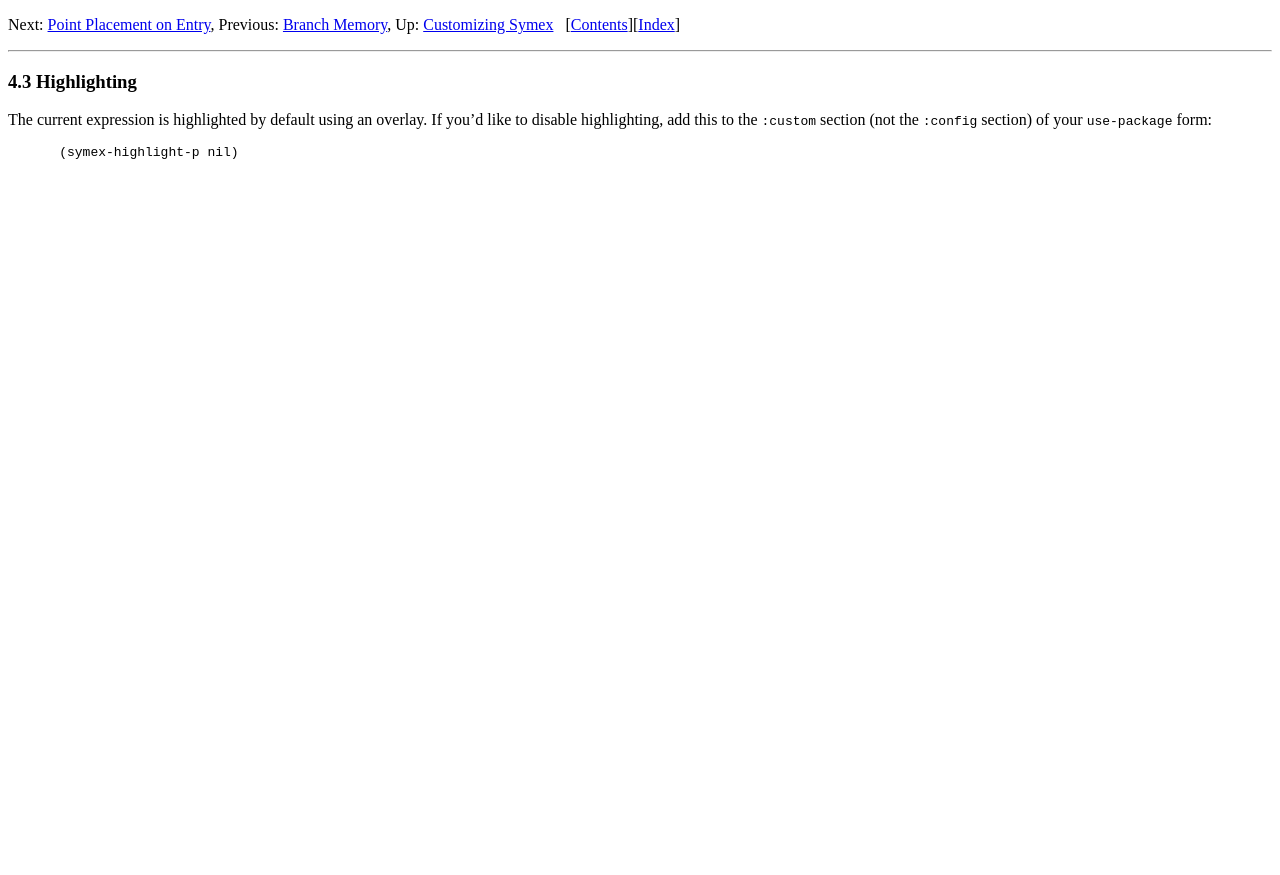
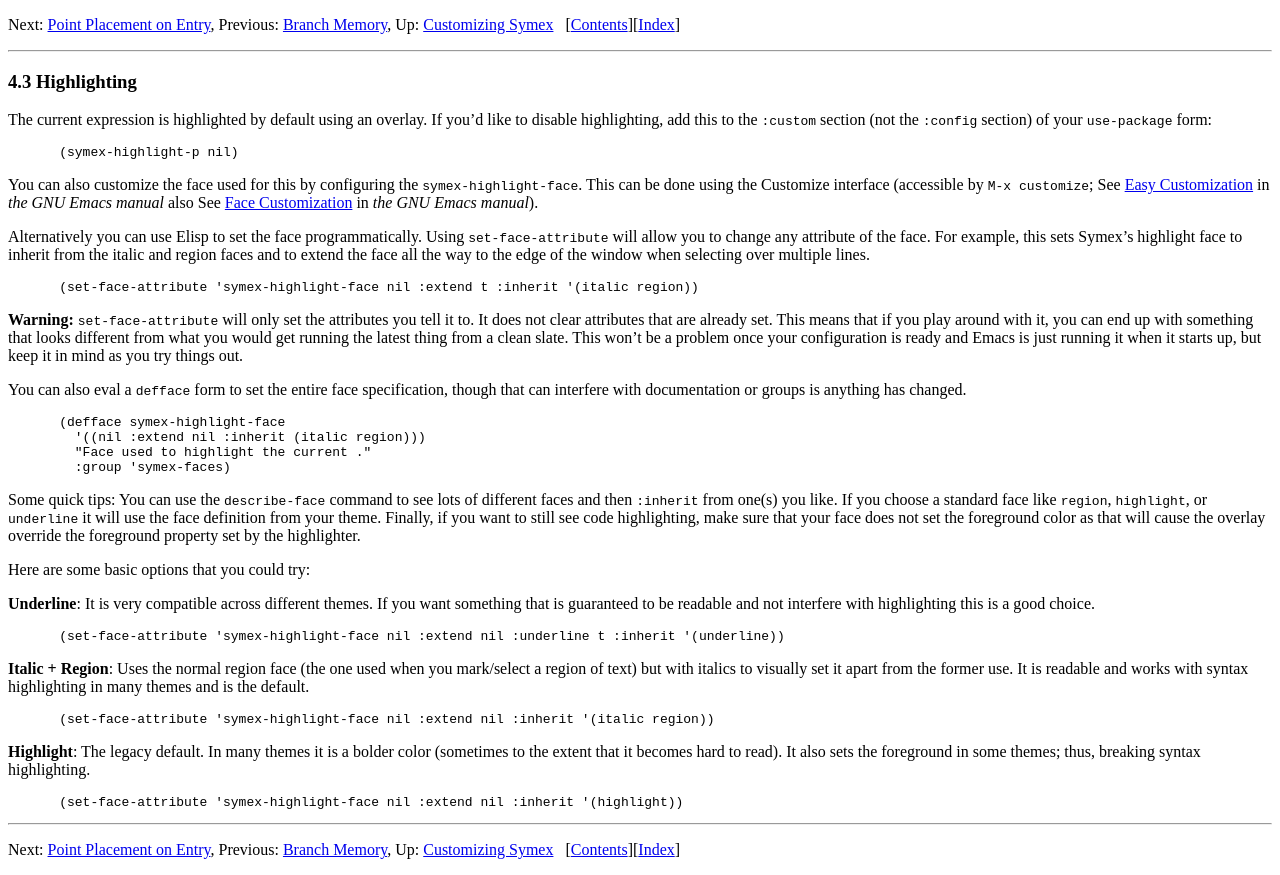
Before and after one commit to drym-org/symex.el, a plain HTML site: page Highlighting.html in a window 1280 px wide. Before the commit the page ends 800 px from the top, so only its background shows below. Drawn offline with Linux system fonts and the light colour scheme.

Commit message:
Deploying to gh-pages from @ drym-org/symex.el@77afda2cdce80fa06100bfbf6f661a71ebc2b456 🚀

```diff
--- a/Highlighting.html
+++ b/Highlighting.html
@@ -49,6 +49,52 @@
 <pre class="lisp-preformatted">(symex-highlight-p nil)
 </pre></div>
 
+<p>You can also customize the face used for this by configuring the <code class="code">symex-highlight-face</code>. This can be done using the Customize interface (accessible by <code class="code">M-x customize</code>; See <a data-manual="emacs" href="https://www.gnu.org/software/emacs/manual/html_node/emacs/Easy-Customization.html#Easy-Customization">Easy Customization</a> in <cite class="cite">the GNU Emacs manual</cite> also See <a data-manual="emacs" href="https://www.gnu.org/software/emacs/manual/html_node/emacs/Face-Customization.html#Face-Customization">Face Customization</a> in <cite class="cite">the GNU Emacs manual</cite>).
+</p>
+<p>Alternatively you can use Elisp to set the face programmatically. Using <code class="code">set-face-attribute</code> will allow you to change any attribute of the face. For example, this sets Symex&rsquo;s highlight face to inherit from the italic and region faces and to extend the face all the way to the edge of the window when selecting over multiple lines.
+</p>
+<div class="example lisp">
+<pre class="lisp-preformatted">(set-face-attribute 'symex-highlight-face nil :extend t :inherit '(italic region))
+</pre></div>
+
+<p><strong class="strong">Warning:</strong> <code class="code">set-face-attribute</code> will only set the attributes you tell it to. It does not clear attributes that are already set. This means that if you play around with it, you can end up with something that looks different from what you would get running the latest thing from a clean slate. This won&rsquo;t be a problem once your configuration is ready and Emacs is just running it when it starts up, but keep it in mind as you try things out.
+</p>
+<p>You can also eval a <code class="code">defface</code> form to set the entire face specification, though that can interfere with documentation or groups is anything has changed.
+</p>
+<div class="example lisp">
+<pre class="lisp-preformatted">(defface symex-highlight-face
+  '((nil :extend nil :inherit (italic region)))
+  &quot;Face used to highlight the current .&quot;
+  :group 'symex-faces)
+</pre></div>
+
+<p>Some quick tips: You can use the <code class="code">describe-face</code> command to see lots of different faces and then <code class="code">:inherit</code> from one(s) you like. If you choose a standard face like <code class="code">region</code>, <code class="code">highlight</code>, or <code class="code">underline</code> it will use the face definition from your theme. Finally, if you want to still see code highlighting, make sure that your face does not set the foreground color as that will cause the overlay override the foreground property set by the highlighter.
+</p>
+<p>Here are some basic options that you could try:
+</p>
+<p><strong class="strong">Underline</strong>: It is very compatible across different themes. If you want something that is guaranteed to be readable and not interfere with highlighting this is a good choice.
+</p>
+<div class="example lisp">
+<pre class="lisp-preformatted">(set-face-attribute 'symex-highlight-face nil :extend nil :underline t :inherit '(underline))
+</pre></div>
+
+<p><strong class="strong">Italic + Region</strong>: Uses the normal region face (the one used when you mark/select a region of text) but with italics to visually set it apart from the former use. It is readable and works with syntax highlighting in many themes and is the default.
+</p>
+<div class="example lisp">
+<pre class="lisp-preformatted">(set-face-attribute 'symex-highlight-face nil :extend nil :inherit '(italic region))
+</pre></div>
+
+<p><strong class="strong">Highlight</strong>: The legacy default. In many themes it is a bolder color (sometimes to the extent that it becomes hard to read). It also sets the foreground in some themes; thus, breaking syntax highlighting.
+</p>
+<div class="example lisp">
+<pre class="lisp-preformatted">(set-face-attribute 'symex-highlight-face nil :extend nil :inherit '(highlight))
+</pre></div>
+
+</div>
+<hr>
+<div class="nav-panel">
+<p>
+Next: <a href="Point-Placement-on-Entry.html">Point Placement on Entry</a>, Previous: <a href="Branch-Memory.html">Branch Memory</a>, Up: <a href="Customizing-Symex.html">Customizing Symex</a> &nbsp; [<a href="index.html#SEC_Contents" title="Table of contents" rel="contents">Contents</a>][<a href="Concept-Index.html" title="Index" rel="index">Index</a>]</p>
 </div>
 
 
```
